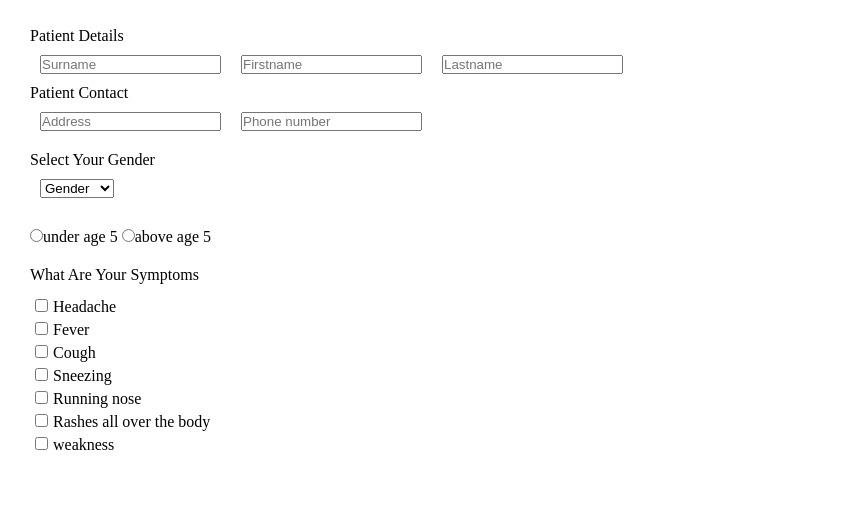
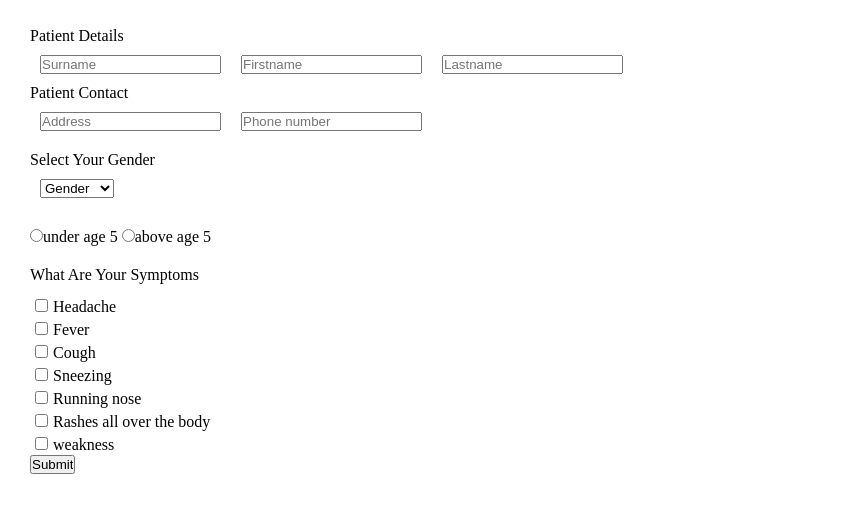
Before and after one commit to MK-e-s-h/SCAform, a plain HTML site: page index.html in a window 1280 px wide. Shown: the part 80-592 px from the top of the page, without its empty margins (0-858 px from the left). Drawn offline with Linux system fonts and the light colour scheme.

Commit message:
Update index.html
initial

```diff
--- a/index.html
+++ b/index.html
@@ -55,6 +55,12 @@
           </select>
         </div>
       </form>
+      <form>
+        <div class="subbutton">
+        <input type="submit" value="Submit">
+        </div>
+      </form>
+    </div>
     </div>
 
   </section>
```
